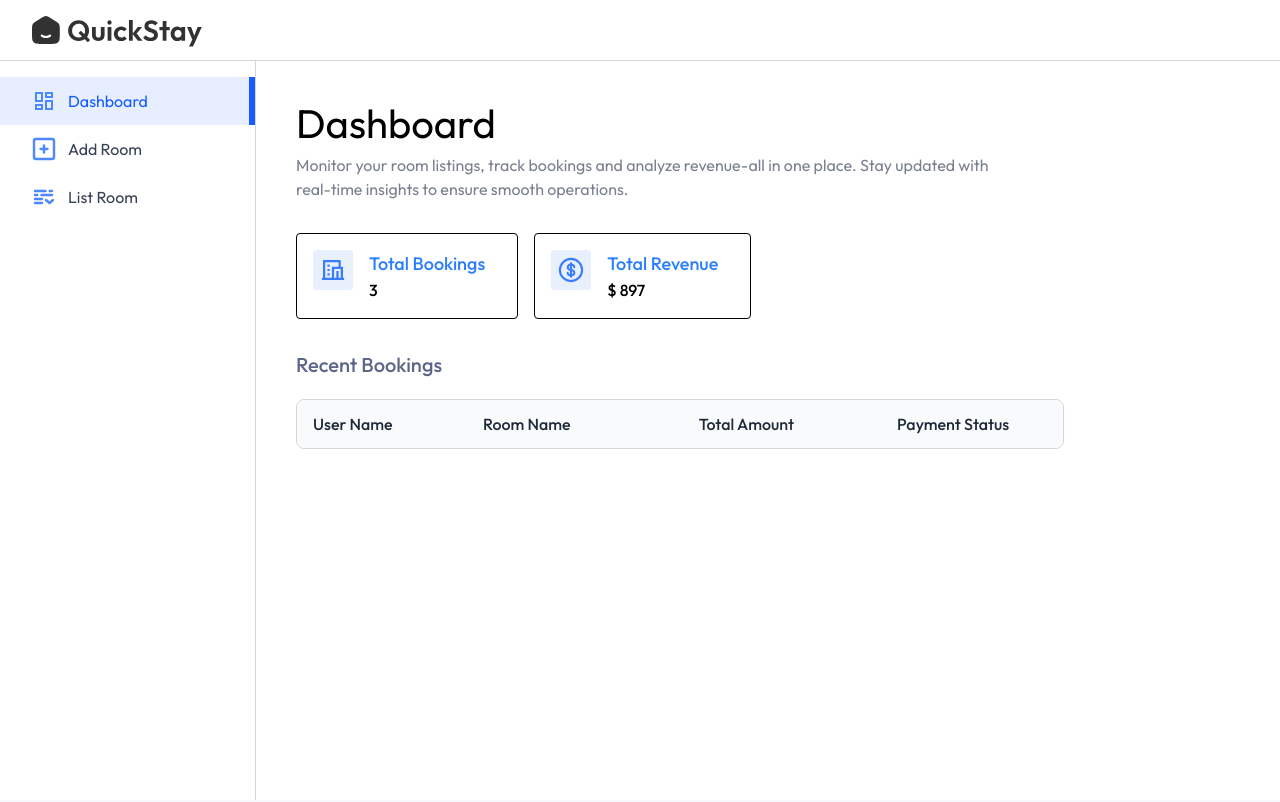
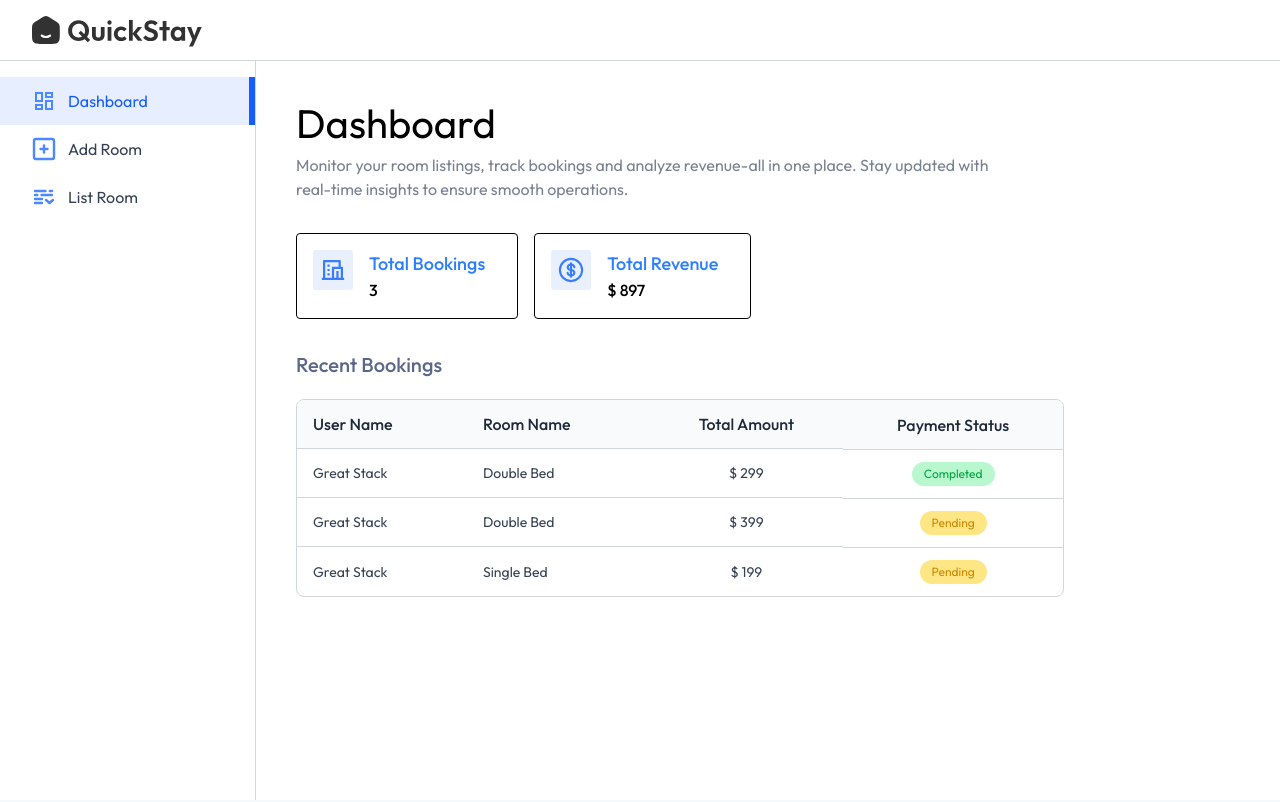
Before and after one commit to STCzao/Hotel, a React (Vite) app: page /owner in a window 1280 px wide. Shown: the top 802 px of the page. Built offline with nearby package versions, Linux system fonts and the light colour scheme; no server answers; a web font is replaced by a local one.

Commit message:
Continuamos trabajando dentro de los apartados del dashboard

```diff
--- a/src/pages/Hotelowner/Dashboard.jsx
+++ b/src/pages/Hotelowner/Dashboard.jsx
@@ -67,6 +67,32 @@ const Dashboard = () => {
               </th>
             </tr>
           </thead>
+          <tbody className="text-sm">
+            {dashboardData.bookings.map((item, index) => (
+              <tr key={index}>
+                <td className="py-3 px-4 text-gray-700 border-t border-gray-300">
+                  {item.user.username}
+                </td>
+                <td className="py-3 px-4 text-gray-700 border-t border-gray-300 max-sm:hidden">
+                  {item.room.roomType}
+                </td>
+                <td className="py-3 px-4 text-gray-700 border-t border-gray-300 text-center">
+                  $ {item.totalPrice}
+                </td>
+                <td className="py-3 px-4 border-t border-gray-300 flex">
+                  <button
+                    className={`py-1 px-3 text-xs rounded-full mx-auto ${
+                      item.isPaid
+                        ? "bg-green-200 text-green-600"
+                        : "bg-amber-200 text-yellow-600"
+                    }`}
+                  >
+                    {item.isPaid ? "Completed" : "Pending"}
+                  </button>
+                </td>
+              </tr>
+            ))}
+          </tbody>
         </table>
       </div>
     </div>
```
